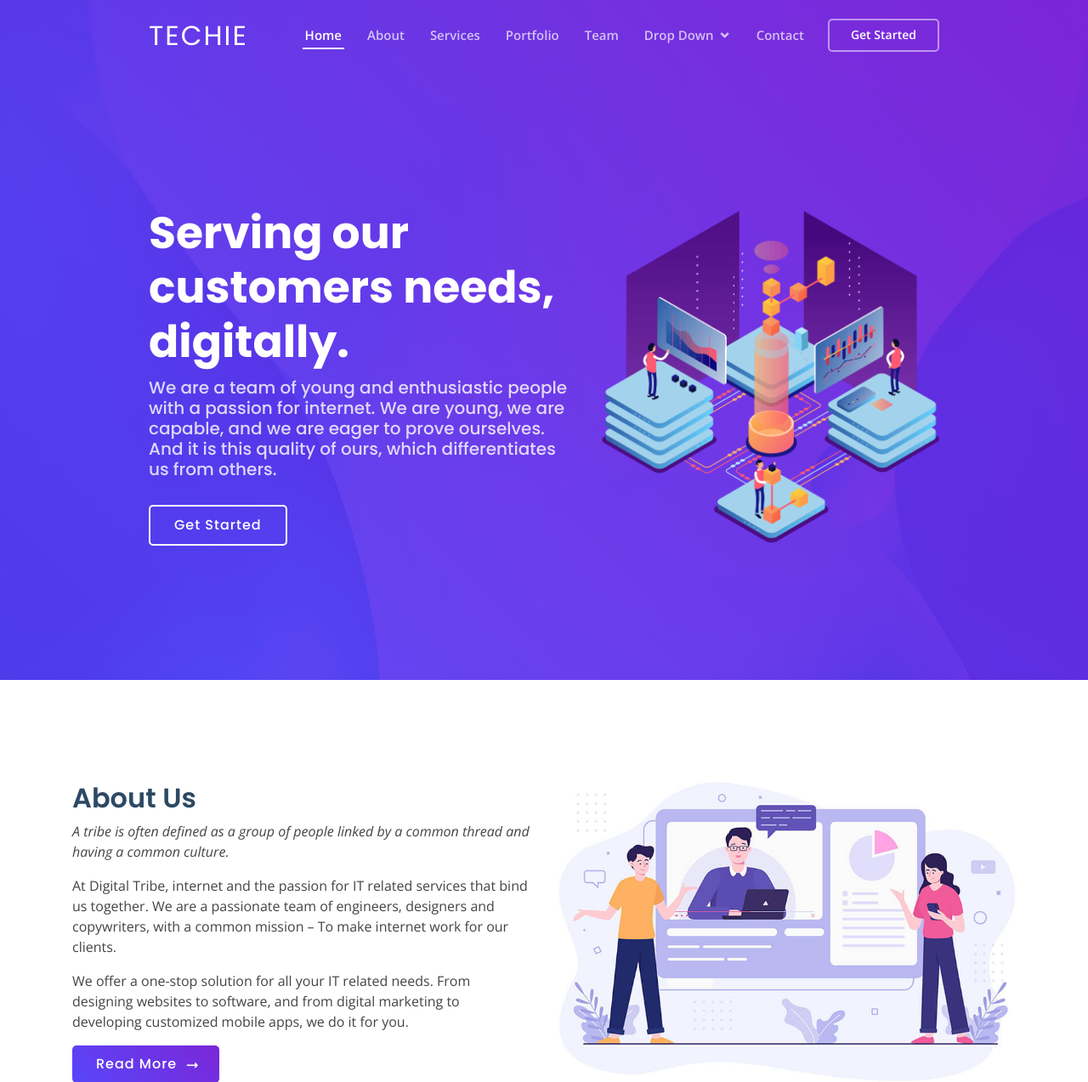
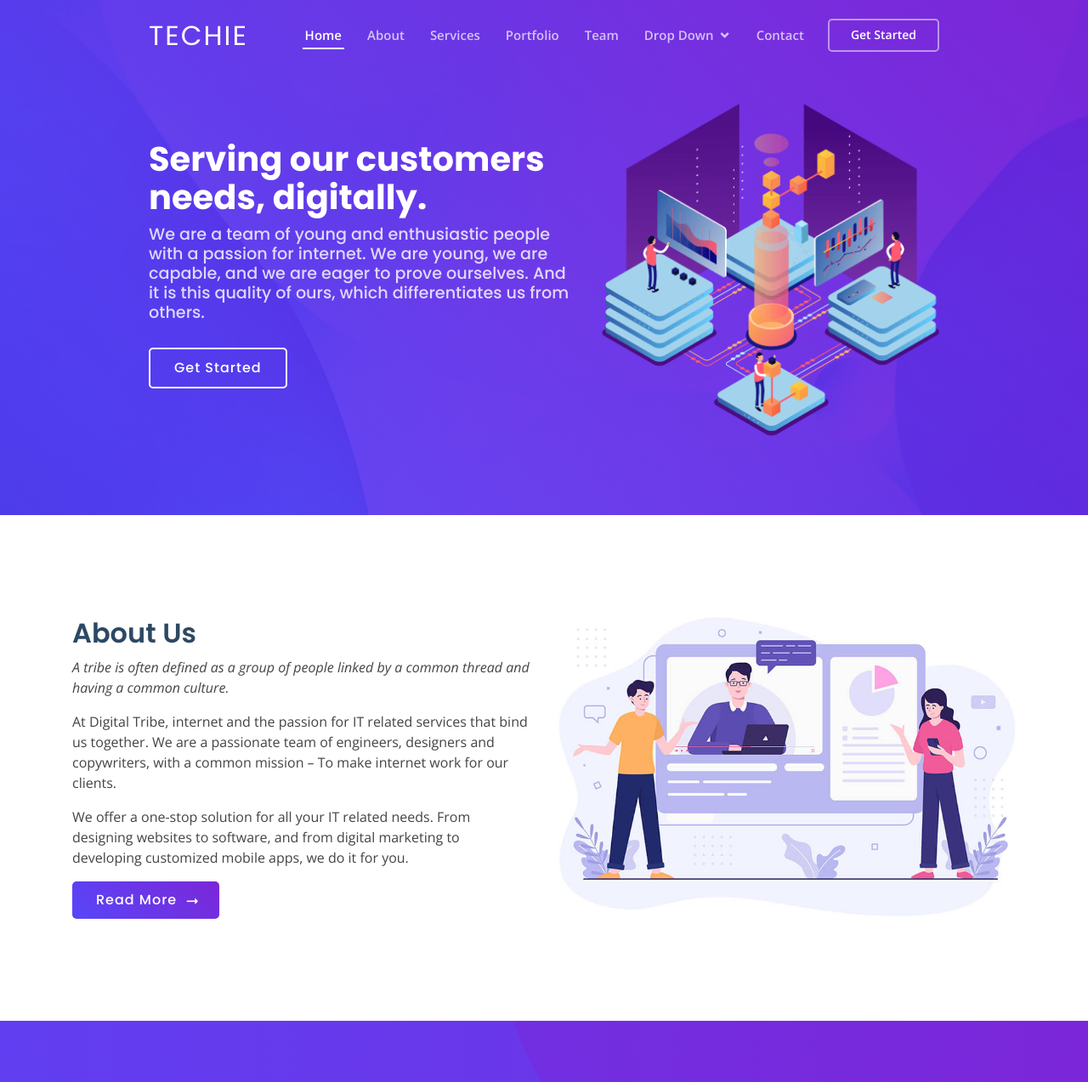
Before and after one commit to digitaltribe01/Techie, a PHP site: page / in a window 1280 px wide. Shown: the top 1273 px of the page at 85% size. Run offline with PHP 8.4, Linux system fonts and the light colour scheme.

Commit message:
css changed

```diff
--- a/assets/css/style.css
+++ b/assets/css/style.css
@@ -418,27 +418,27 @@ h1, h2, h3, h4, h5, h6 {
 --------------------------------------------------------------*/
 #hero {
   width: 100%;
-  height: 100vh;
+  height: 100%;
   background: linear-gradient(45deg, rgba(86, 58, 250, 0.9) 0%, rgba(116, 15, 214, 0.9) 100%), url("../img/hero-bg.jpg") center center no-repeat;
   background-size: cover;
 }
 
 #hero .container, #hero .container-fluid {
-  padding-top: 84px;
+  padding-top: 1rem;
 }
 
 #hero h1 {
   margin: 0;
-  font-size: 52px;
+  font-size: 2.5rem;
   font-weight: 700;
-  line-height: 64px;
+  line-height: 2.8rem;
   color: #fff;
 }
 
 #hero h2 {
   color: rgba(255, 255, 255, 0.8);
   margin: 10px 0 0 0;
-  font-size: 20px;
+  font-size: 1.2rem;
 }
 
 #hero .btn-get-started {
--- a/index.html
+++ b/index.html
@@ -5,7 +5,7 @@
   <meta charset="utf-8">
   <meta content="width=device-width, initial-scale=1.0" name="viewport">
 
-  <title>Techie Bootstrap Template - Index</title>
+  <title>Digital Tribe</title>
   <meta content="" name="descriptison">
   <meta content="" name="keywords">
 
```
